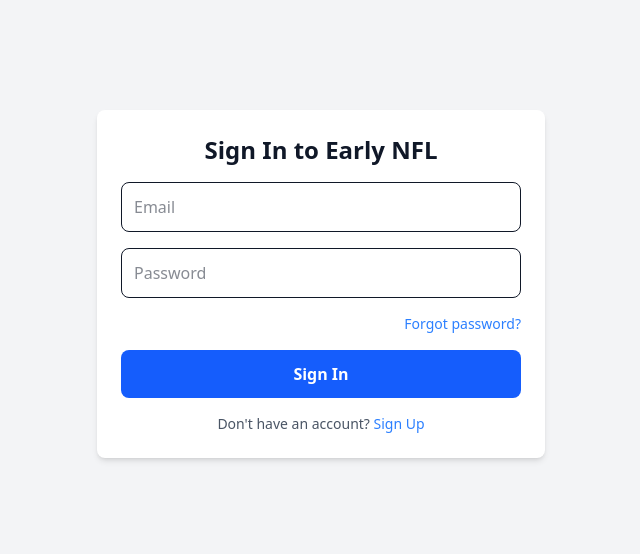
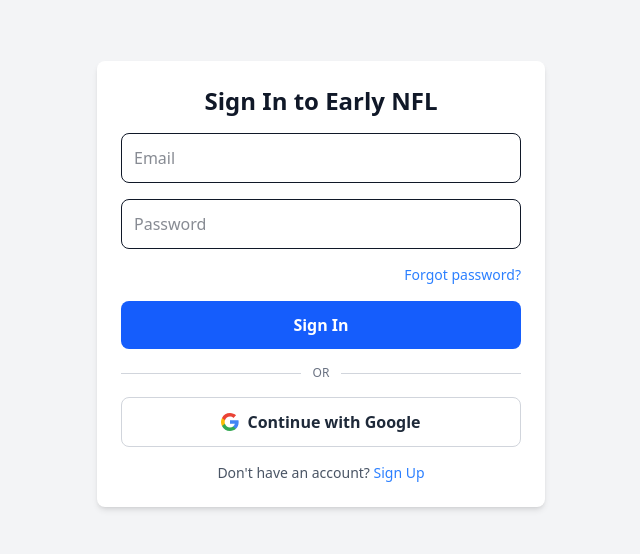
Before and after one commit to Gmunson02/earlynfl2, a Next.js app: page /signin in a window 1280 px wide. Shown: the part 132-686 px from the top of the page, without its empty margins (319-959 px from the left). Built offline with nearby package versions, Linux system fonts and the light colour scheme; no server answers.

Commit message:
Add Google sign-in option

```diff
--- a/src/pages/signin.jsx
+++ b/src/pages/signin.jsx
@@ -4,8 +4,10 @@
   signInWithEmailAndPassword,
   createUserWithEmailAndPassword,
   sendPasswordResetEmail,
+  signInWithPopup,
+  GoogleAuthProvider,
 } from "firebase/auth";
-import { doc, setDoc } from "firebase/firestore";
+import { doc, getDoc, setDoc } from "firebase/firestore";
 import { useRouter } from "next/router";
 
 export default function SignIn() {
@@ -31,6 +33,27 @@
         });
       } else {
         await signInWithEmailAndPassword(auth, email, password);
+      }
+      router.push("/dashboard");
+    } catch (err) {
+      setError(err.message);
+    }
+  };
+
+  const handleGoogleSignIn = async () => {
+    setError(null);
+    setMessage(null);
+    try {
+      const cred = await signInWithPopup(auth, new GoogleAuthProvider());
+      const ref = doc(db, "users", cred.user.uid);
+      const snap = await getDoc(ref);
+      if (!snap.exists()) {
+        await setDoc(ref, {
+          displayName: cred.user.displayName || cred.user.email?.split("@")[0] || "",
+          email: cred.user.email || "",
+          theme: "light",
+          createdAt: new Date().toISOString(),
+        });
       }
       router.push("/dashboard");
     } catch (err) {
@@ -96,6 +119,27 @@
             {isSignUp ? "Sign Up" : "Sign In"}
           </button>
         </form>
+
+        <div className="flex items-center gap-3 my-4">
+          <div className="h-px flex-1 bg-gray-300 dark:bg-gray-600" />
+          <span className="text-xs text-gray-500 dark:text-gray-400">OR</span>
+          <div className="h-px flex-1 bg-gray-300 dark:bg-gray-600" />
+        </div>
+
+        <button
+          type="button"
+          onClick={handleGoogleSignIn}
+          className="w-full flex items-center justify-center gap-2 border border-gray-300 dark:border-gray-600 py-3 rounded-lg font-semibold text-gray-800 dark:text-white hover:bg-gray-50 dark:hover:bg-gray-700"
+        >
+          <svg width="18" height="18" viewBox="0 0 18 18" xmlns="http://www.w3.org/2000/svg">
+            <path fill="#4285F4" d="M17.64 9.2c0-.64-.06-1.25-.16-1.84H9v3.48h4.84a4.14 4.14 0 0 1-1.8 2.72v2.26h2.9c1.7-1.57 2.7-3.88 2.7-6.62z"/>
+            <path fill="#34A853" d="M9 18c2.43 0 4.47-.8 5.96-2.18l-2.9-2.26c-.8.54-1.84.86-3.06.86-2.35 0-4.34-1.59-5.05-3.72H.98v2.33A9 9 0 0 0 9 18z"/>
+            <path fill="#FBBC05" d="M3.95 10.7A5.4 5.4 0 0 1 3.67 9c0-.59.1-1.17.28-1.7V4.97H.98A9 9 0 0 0 0 9c0 1.45.35 2.83.98 4.03l2.97-2.33z"/>
+            <path fill="#EA4335" d="M9 3.58c1.32 0 2.5.45 3.44 1.35l2.58-2.58C13.46.89 11.43 0 9 0A9 9 0 0 0 .98 4.97L3.95 7.3C4.66 5.17 6.65 3.58 9 3.58z"/>
+          </svg>
+          Continue with Google
+        </button>
+
         <p className="mt-4 text-center text-sm text-gray-600 dark:text-gray-300">
           {isSignUp ? "Already have an account?" : "Don't have an account?"}{" "}
           <button
```
